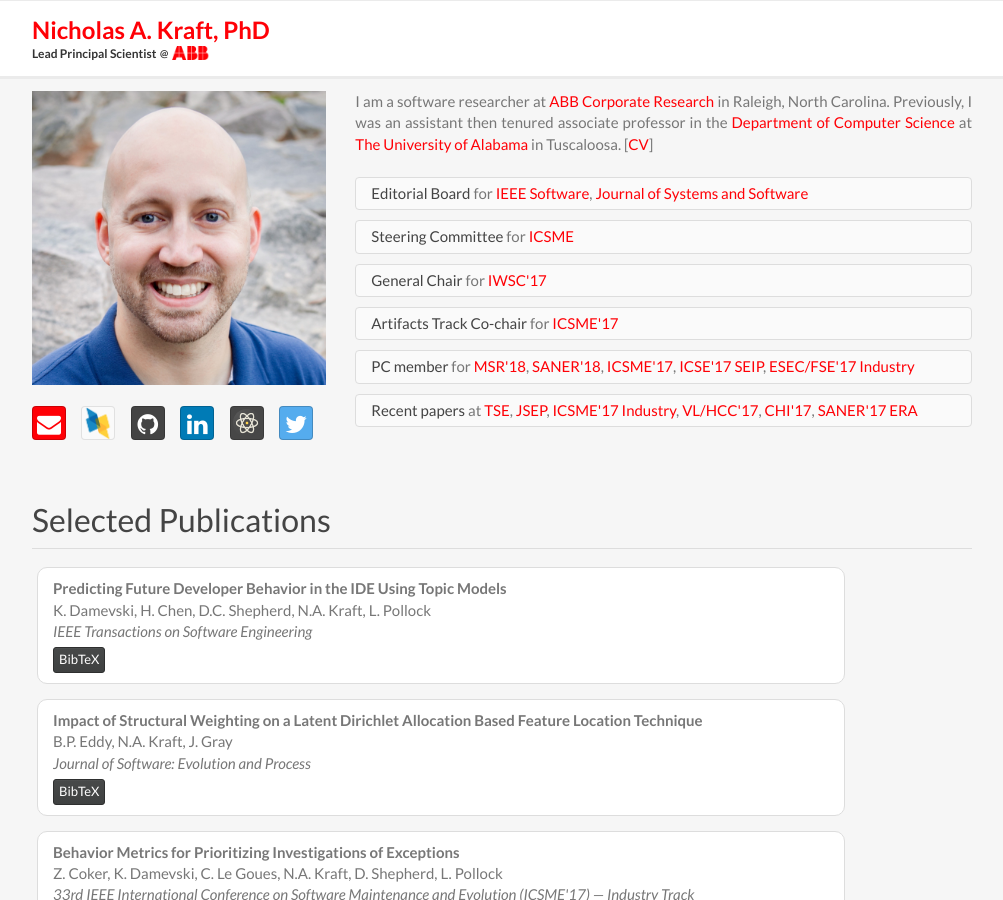
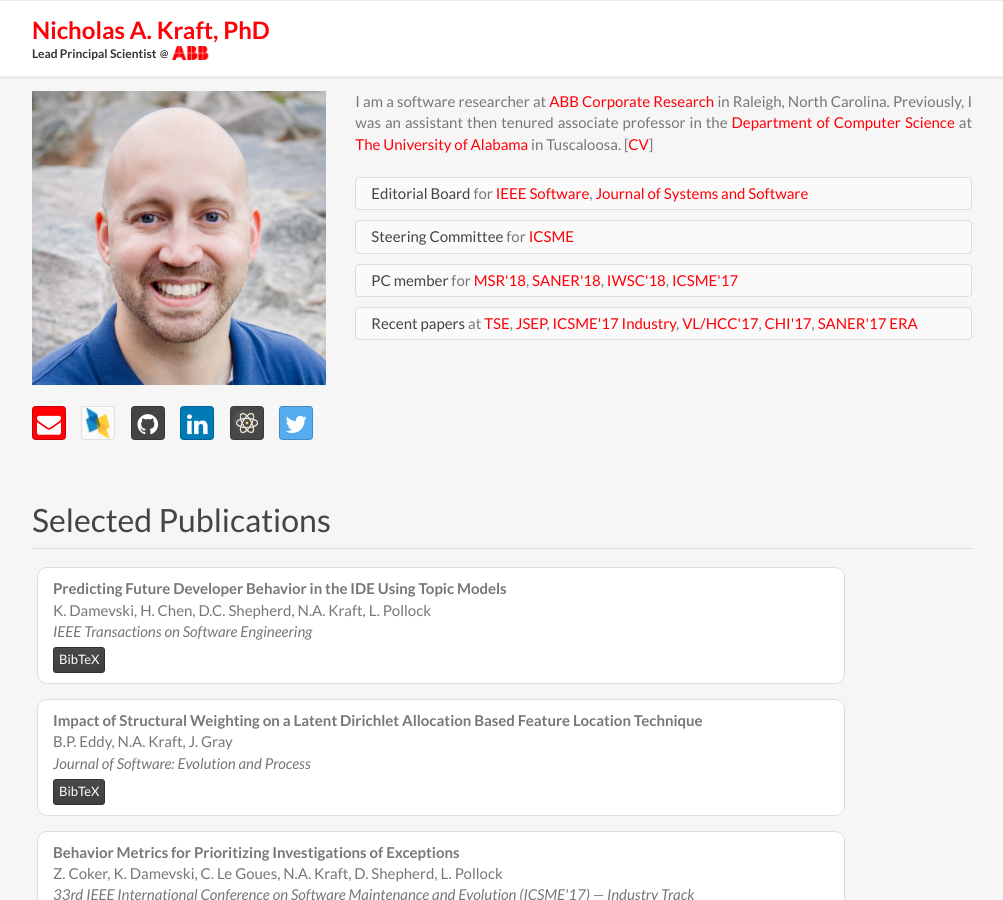
Before and after one commit to nkraft/nkraft.github.io, a Jekyll site: the page built from index.html, in a window 1280 px wide and 900 px high. Shown: the whole window, without its empty margins (138-1141 px from the left). Built offline with Jekyll 4.4.1, drawn with Linux system fonts in a browser that asks for light colours; nearby versions of some CDN libraries.

Commit message:
Update header.html

```diff
--- a/_includes/header.html
+++ b/_includes/header.html
@@ -54,32 +54,13 @@
                             </ul>
                             <ul class="list-group">
                                 <li class="list-group-item">
-                                    <span class="list-group-item-heading">General Chair</span>
-                                    <span class="list-group-item-text">
-                                        for
-                                        <a href="http://iwsc2017.github.io/">IWSC'17</a>
-                                    </span>
-                                </li>
-                            </ul>
-                            <ul class="list-group">
-                                <li class="list-group-item">
-                                    <span class="list-group-item-heading">Artifacts Track Co-chair</span>
-                                    <span class="list-group-item-text">
-                                        for
-                                        <a href="http://icsme2017.github.io/">ICSME'17</a>
-                                    </span>
-                                </li>
-                            </ul>
-                            <ul class="list-group">
-                                <li class="list-group-item">
                                     <span class="list-group-item-heading">PC member</span>
                                     <span class="list-group-item-text">
                                         for
                                         <a href="https://2018.msrconf.org/">MSR'18</a>,
                                         <a href="http://saner.unimol.it/">SANER'18</a>,
-                                        <a href="http://icsme2017.github.io/">ICSME'17</a>,
-                                        <a href="http://icse2017.gatech.edu/?q=seip">ICSE'17 SEIP</a>,
-                                        <a href="http://esec-fse17.uni-paderborn.de/call_industrial.php">ESEC/FSE'17 Industry</a>
+                                        <a href="https://iwsc2018.github.io/">IWSC'18</a>,
+                                        <a href="http://icsme2017.github.io/">ICSME'17</a>
                                     </span>
                                 </li>
                             </ul>
```
